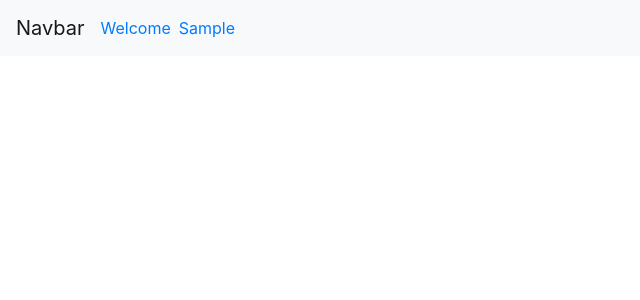
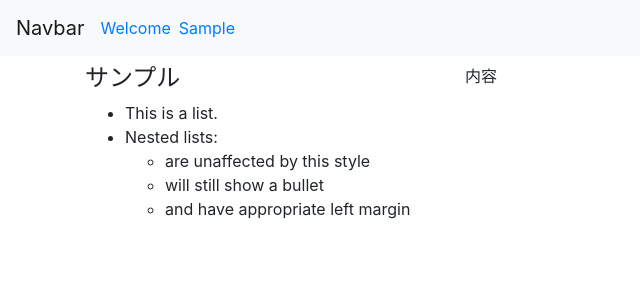
Before and after one commit to 0gravity000/nuxtdemo, a Nuxt app: page /sample-index in a window 1280 px wide. Shown: the top 300 px of the page, without its empty margins (0-640 px from the left). Built offline with nearby package versions, Linux system fonts and the light colour scheme.

Commit message:
sampleページを追加

```diff
--- a/components/NaviHeader.vue
+++ b/components/NaviHeader.vue
@@ -25,7 +25,7 @@
             </li>
             <li class="nav-item mr-2">
               <NuxtLink
-                to="/sample"
+                to="/sample-index"
               >
                 Sample
               </NuxtLink>
--- /dev/null
+++ b/components/SampleMenu.vue
@@ -0,0 +1,19 @@
+<template>
+  <div>
+    <h4>サンプル</h4>
+  <ul>
+    <li>This is a list.</li>
+    <li>
+      Nested lists:
+      <ul>
+        <li>are unaffected by this style</li>
+        <li>will still show a bullet</li>
+        <li>and have appropriate left margin</li>
+      </ul>
+    </li>
+  </ul>
+  </div>
+</template>
+
+<style>
+</style>
--- /dev/null
+++ b/layouts/sample.vue
@@ -0,0 +1,15 @@
+<template>
+  <div>
+    <NaviHeader />
+    <div class="container">
+      <div class="row my-2">
+        <div class="col-4">
+          <SampleMenu />
+        </div>
+        <div class="col">
+          <Nuxt />
+        </div>
+      </div>
+    </div>
+  </div>
+</template>
--- /dev/null
+++ b/pages/sample-index.vue
@@ -0,0 +1,11 @@
+<template>
+  <div>
+    内容
+  </div>
+</template>
+
+<script>
+export default {
+  layout: 'sample'
+}
+</script>
```
